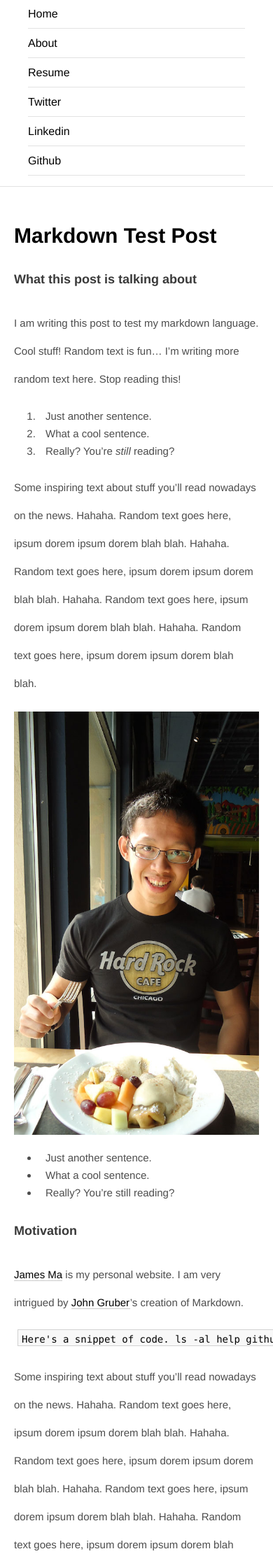
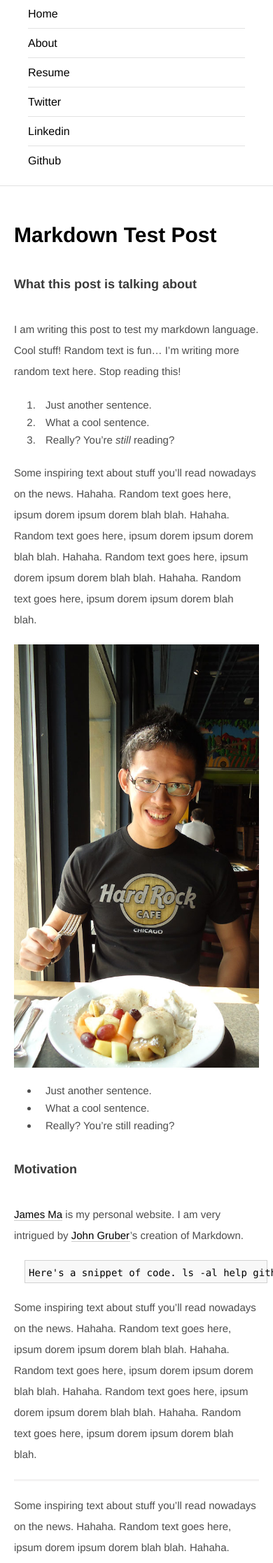
Before and after one commit to jamesma/jamesma.github.io, a Jekyll site: the page built from index.html, in a window 390 px wide. Shown: the part 312-2546 px from the top of the page at 70% size. Built offline with Jekyll 4.4.1, drawn with Linux system fonts in a browser that asks for light colours; Markdown is read by kramdown in place of the engine named in the settings; the list of posts is cut into pages by our own code.

Commit message:
Modifying further for mobile version.

```diff
--- a/_layouts/base.html
+++ b/_layouts/base.html
@@ -45,7 +45,7 @@
     				<li><a href="/resume/jamesma_resume.pdf">Resume</a></li>
     				<li><a href="http://twitter.com/jamesmajunyan" class="social_nav" target="_blank">Twitter</a></li>
     				<li><a href="http://www.linkedin.com/in/junyanma" class="social_nav" target="_blank">Linkedin</a></li>
-    				<li><a href="http://github.com/jamesma" class="social_nav" target="_blank">Github</a></li>
+    				<li class="last_nav"><a href="http://github.com/jamesma" class="social_nav" target="_blank">Github</a></li>
     			</ul>
     		</nav>
     	</section>
--- a/assets/css/base.css
+++ b/assets/css/base.css
@@ -248,6 +248,10 @@
 		margin-top: 20px;
 	}
 
+	.last_nav {
+		border-bottom: none;
+	}
+
 	section#sidebar {
 		position: relative;
 		top: auto;
@@ -279,7 +283,7 @@
 		margin-bottom: 20px;
 	}
 
-	article pre {
+	article code {
 		width: 100%;
 		display: block;
 		height: auto;
@@ -288,9 +292,13 @@
 		max-width: 100%;
 	}
 
-	article p, article h1, article p {
+	article h1, article h2, article h3 {
 		border: none;
 		line-height: 40px;
+	}
+
+	article p {
+		line-height: 30px;
 	}
 
 	article img {
```
